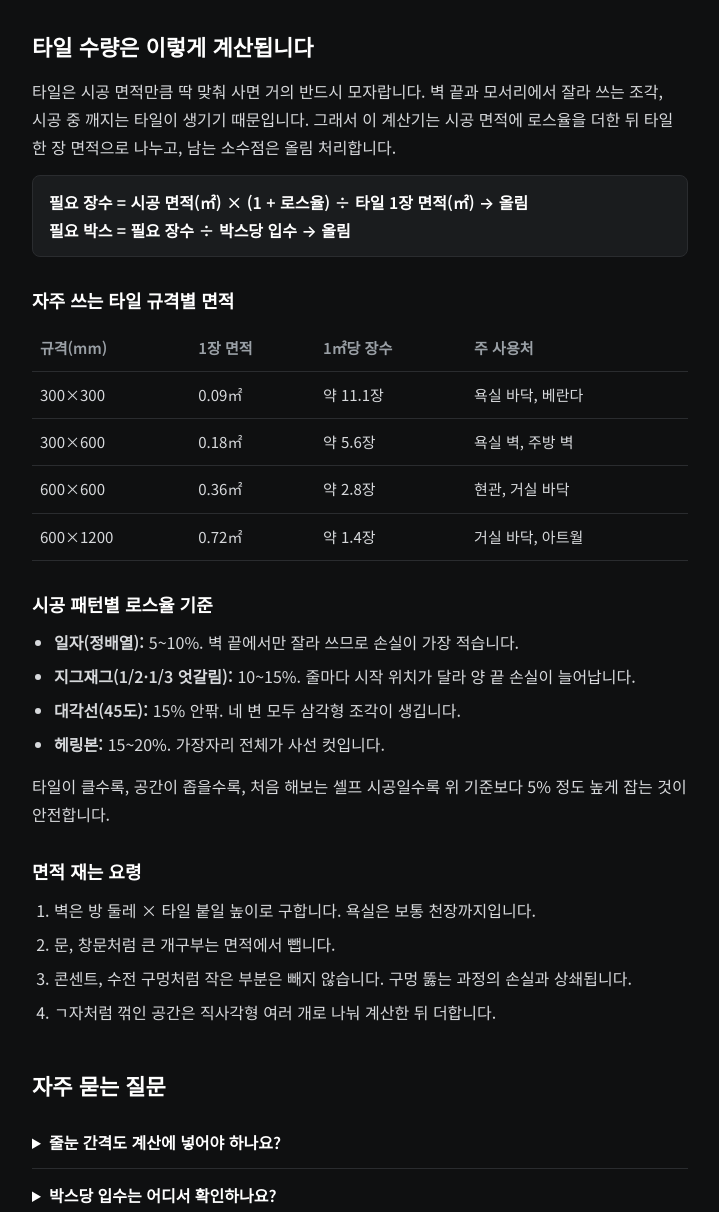
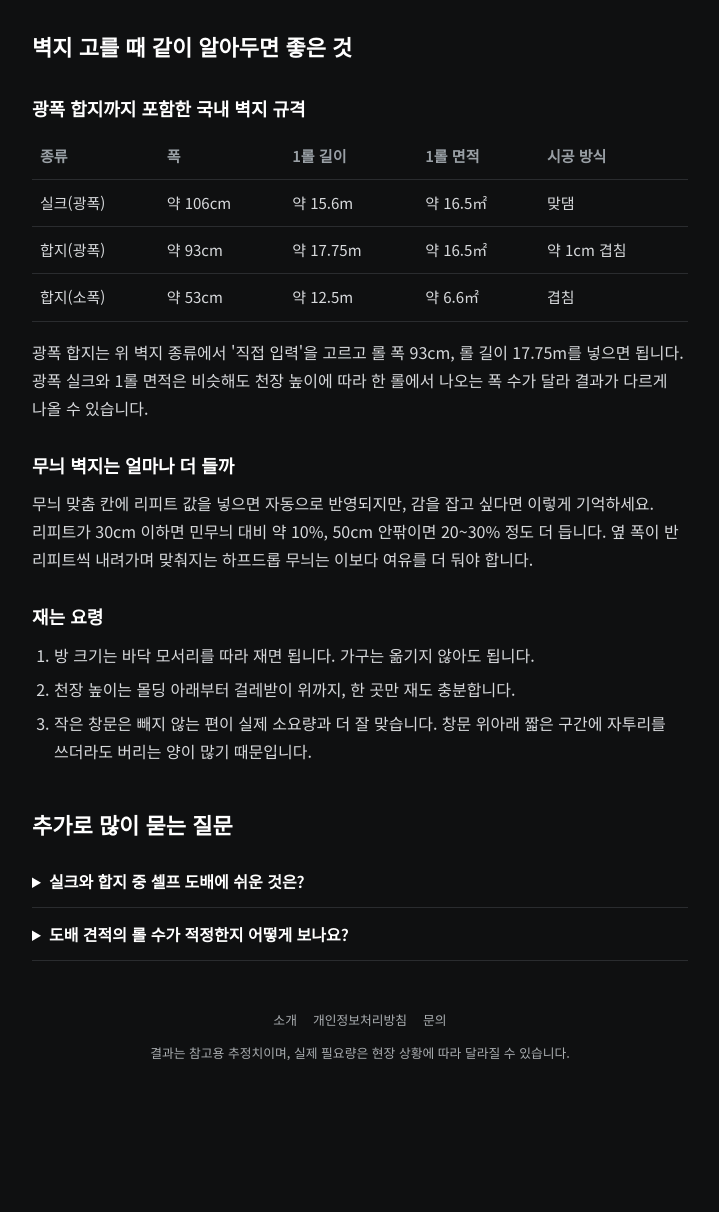
Before and after one commit to gudwnslaaa/-home-calc, a plain HTML site: page wallpaper/index.html in a window 1280 px wide. Shown: the part 2820-4032 px from the top of the page, without its empty margins (280-999 px from the left). After the commit the page ends 3956 px from the top, so only its background shows below. Drawn offline with Linux system fonts and the light colour scheme.

Commit message:
Update index.html

```diff
--- a/wallpaper/index.html
+++ b/wallpaper/index.html
@@ -208,59 +208,40 @@ footer{margin-top:48px;font-size:.8rem;color:var(--muted);text-align:center}
 <!-- ===== 도배지 계산기 설명글: wallpaper/index.html 의 계산기 아래, 하단 링크 위에 붙여넣기 ===== -->
 <!-- ===== 타일 계산기 설명글: tile/index.html 의 계산기 아래, 하단 링크(소개·개인정보처리방침·문의) 위에 붙여넣기 ===== -->
 <section class="guide">
-  <h2>타일 수량은 이렇게 계산됩니다</h2>
-  <p>타일은 시공 면적만큼 딱 맞춰 사면 거의 반드시 모자랍니다. 벽 끝과 모서리에서 잘라 쓰는 조각, 시공 중 깨지는 타일이 생기기 때문입니다. 그래서 이 계산기는 시공 면적에 로스율을 더한 뒤 타일 한 장 면적으로 나누고, 남는 소수점은 올림 처리합니다.</p>
-  <div class="formula">필요 장수 = 시공 면적(㎡) × (1 + 로스율) ÷ 타일 1장 면적(㎡) → 올림<br>필요 박스 = 필요 장수 ÷ 박스당 입수 → 올림</div>
+  <h2>벽지 고를 때 같이 알아두면 좋은 것</h2>
 
-  <h3>자주 쓰는 타일 규격별 면적</h3>
+  <h3>광폭 합지까지 포함한 국내 벽지 규격</h3>
   <div class="table-wrap">
     <table>
-      <thead><tr><th>규격(mm)</th><th>1장 면적</th><th>1㎡당 장수</th><th>주 사용처</th></tr></thead>
+      <thead><tr><th>종류</th><th>폭</th><th>1롤 길이</th><th>1롤 면적</th><th>시공 방식</th></tr></thead>
       <tbody>
-        <tr><td>300×300</td><td>0.09㎡</td><td>약 11.1장</td><td>욕실 바닥, 베란다</td></tr>
-        <tr><td>300×600</td><td>0.18㎡</td><td>약 5.6장</td><td>욕실 벽, 주방 벽</td></tr>
-        <tr><td>600×600</td><td>0.36㎡</td><td>약 2.8장</td><td>현관, 거실 바닥</td></tr>
-        <tr><td>600×1200</td><td>0.72㎡</td><td>약 1.4장</td><td>거실 바닥, 아트월</td></tr>
+        <tr><td>실크(광폭)</td><td>약 106cm</td><td>약 15.6m</td><td>약 16.5㎡</td><td>맞댐</td></tr>
+        <tr><td>합지(광폭)</td><td>약 93cm</td><td>약 17.75m</td><td>약 16.5㎡</td><td>약 1cm 겹침</td></tr>
+        <tr><td>합지(소폭)</td><td>약 53cm</td><td>약 12.5m</td><td>약 6.6㎡</td><td>겹침</td></tr>
       </tbody>
     </table>
   </div>
+  <p>광폭 합지는 위 벽지 종류에서 '직접 입력'을 고르고 롤 폭 93cm, 롤 길이 17.75m를 넣으면 됩니다. 광폭 실크와 1롤 면적은 비슷해도 천장 높이에 따라 한 롤에서 나오는 폭 수가 달라 결과가 다르게 나올 수 있습니다.</p>
 
-  <h3>시공 패턴별 로스율 기준</h3>
-  <ul>
-    <li><strong>일자(정배열):</strong> 5~10%. 벽 끝에서만 잘라 쓰므로 손실이 가장 적습니다.</li>
-    <li><strong>지그재그(1/2·1/3 엇갈림):</strong> 10~15%. 줄마다 시작 위치가 달라 양 끝 손실이 늘어납니다.</li>
-    <li><strong>대각선(45도):</strong> 15% 안팎. 네 변 모두 삼각형 조각이 생깁니다.</li>
-    <li><strong>헤링본:</strong> 15~20%. 가장자리 전체가 사선 컷입니다.</li>
-  </ul>
-  <p>타일이 클수록, 공간이 좁을수록, 처음 해보는 셀프 시공일수록 위 기준보다 5% 정도 높게 잡는 것이 안전합니다.</p>
+  <h3>무늬 벽지는 얼마나 더 들까</h3>
+  <p>무늬 맞춤 칸에 리피트 값을 넣으면 자동으로 반영되지만, 감을 잡고 싶다면 이렇게 기억하세요. 리피트가 30cm 이하면 민무늬 대비 약 10%, 50cm 안팎이면 20~30% 정도 더 듭니다. 옆 폭이 반 리피트씩 내려가며 맞춰지는 하프드롭 무늬는 이보다 여유를 더 둬야 합니다.</p>
 
-  <h3>면적 재는 요령</h3>
+  <h3>재는 요령</h3>
   <ol>
-    <li>벽은 방 둘레 × 타일 붙일 높이로 구합니다. 욕실은 보통 천장까지입니다.</li>
-    <li>문, 창문처럼 큰 개구부는 면적에서 뺍니다.</li>
-    <li>콘센트, 수전 구멍처럼 작은 부분은 빼지 않습니다. 구멍 뚫는 과정의 손실과 상쇄됩니다.</li>
-    <li>ㄱ자처럼 꺾인 공간은 직사각형 여러 개로 나눠 계산한 뒤 더합니다.</li>
+    <li>방 크기는 바닥 모서리를 따라 재면 됩니다. 가구는 옮기지 않아도 됩니다.</li>
+    <li>천장 높이는 몰딩 아래부터 걸레받이 위까지, 한 곳만 재도 충분합니다.</li>
+    <li>작은 창문은 빼지 않는 편이 실제 소요량과 더 잘 맞습니다. 창문 위아래 짧은 구간에 자투리를 쓰더라도 버리는 양이 많기 때문입니다.</li>
   </ol>
 
-  <h2>자주 묻는 질문</h2>
+  <h2>추가로 많이 묻는 질문</h2>
   <details>
-    <summary>줄눈 간격도 계산에 넣어야 하나요?</summary>
-    <p>2~3mm 줄눈은 면적에 미치는 영향이 작아 따로 넣지 않아도 됩니다. 줄눈만큼 타일이 조금 덜 들지만, 로스율 안에서 충분히 흡수되는 수준입니다.</p>
+    <summary>실크와 합지 중 셀프 도배에 쉬운 것은?</summary>
+    <p>합지가 상대적으로 쉽습니다. 겹쳐 붙이는 방식이라 이음매 오차가 덜 보입니다. 실크는 맞대어 붙이고 벽면 상태가 그대로 드러나서 경험이 필요합니다.</p>
   </details>
   <details>
-    <summary>박스당 입수는 어디서 확인하나요?</summary>
-    <p>같은 규격이라도 제조사마다 한 박스에 들어 있는 장수가 다릅니다. 상품 상세 페이지나 박스 옆면의 입수(장/박스) 또는 박스당 면적(㎡/박스)을 확인해 입력하세요.</p>
+    <summary>도배 견적의 롤 수가 적정한지 어떻게 보나요?</summary>
+    <p>방별 크기와 천장 높이로 이 계산기에서 롤 수를 구해 견적과 비교해 보세요. 집 전체 기준 1~2롤 많은 정도는 정상적인 여유분입니다. 차이가 크다면 어느 공간에 몇 롤을 잡았는지 확인하는 것이 좋습니다.</p>
   </details>
-  <details>
-    <summary>여분은 얼마나 남겨 두는 게 좋나요?</summary>
-    <p>타일은 생산 시기(로트)마다 색이 미세하게 달라서, 나중에 깨진 타일을 같은 색으로 구하기 어렵습니다. 계산된 수량과 별도로 보수용 1박스 정도를 보관하는 것을 권합니다.</p>
-  </details>
-  <details>
-    <summary>덧방 시공도 같은 방식으로 계산하나요?</summary>
-    <p>타일 수량은 같은 방식으로 계산합니다. 다만 덧방은 기존 타일 상태 확인, 바닥 높이 상승, 수전 연장 같은 조건을 먼저 점검해야 하며 접착제 종류도 달라집니다.</p>
-  </details>
-
-  <p class="note">계산 결과는 일반적인 시공 기준에 따른 참고용 추정치입니다. 실제 수량은 현장 상황과 시공 방식에 따라 달라질 수 있으니, 구매 전 시공자와 한 번 더 확인하세요.</p>
 </section>
   <footer>
     <div class="foot-links"><a href="/about/">소개</a><a href="/privacy/">개인정보처리방침</a><a href="/contact/">문의</a></div>
```
